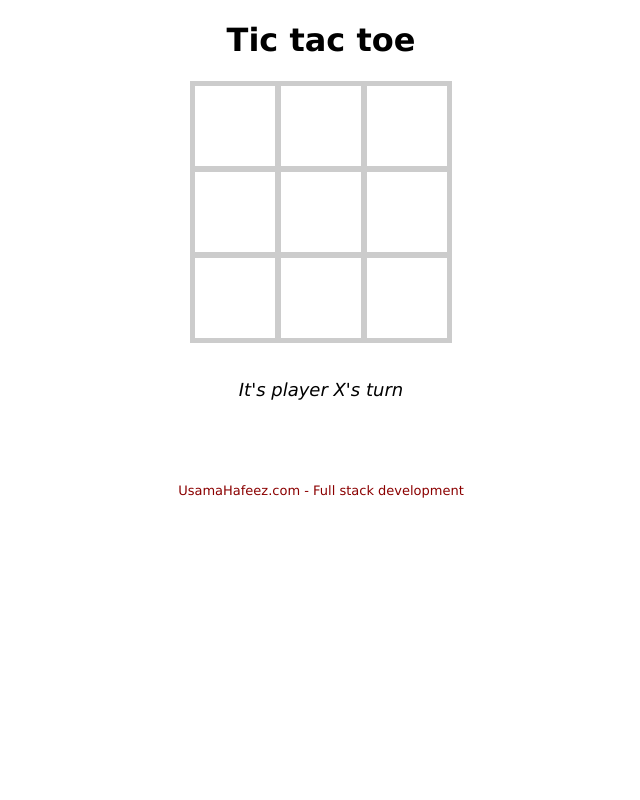
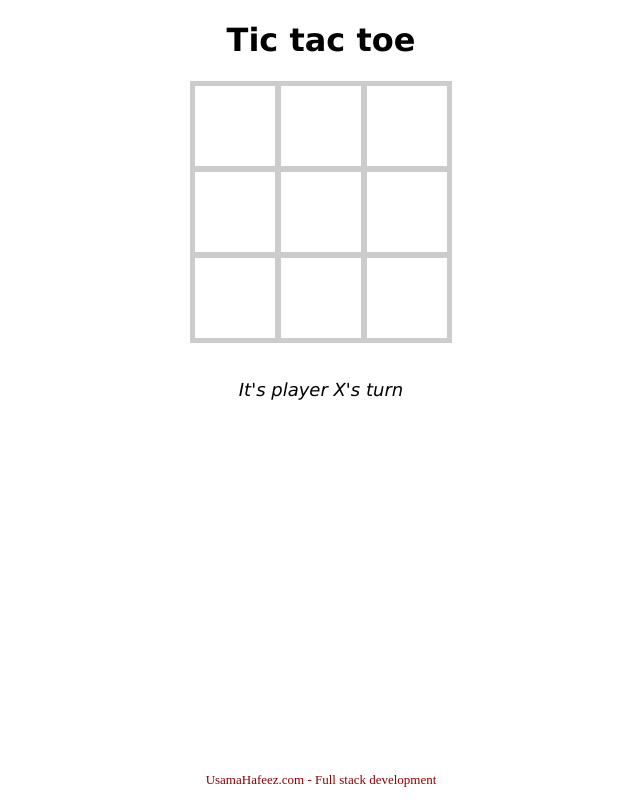
Before and after one commit to graphicalx/practice-react-tictactoe, a React (Vite) app: page / in a window 1280 px wide. Shown: the whole page, without its empty margins (319-959 px from the left). Built offline with nearby package versions, Linux system fonts and the light colour scheme.

Commit message:
Fixed formatting

```diff
--- a/index.html
+++ b/index.html
@@ -8,6 +8,7 @@
   </head>
   <body>
     <div id="root"></div>
+    <footer contenteditable><a href="https://usamahafeez.com">UsamaHafeez.com - Full stack development</a></footer>
     <script type="module" src="/src/main.jsx"></script>
   </body>
 </html>
--- a/src/App.jsx
+++ b/src/App.jsx
@@ -7,7 +7,6 @@ function App() {
       <main>
         <h1>Tic tac toe</h1>
         <TicTacToe />
-	<footer><a href="https://usamahafeez.com">UsamaHafeez.com - Full stack development</a></footer>
       </main>
     </>
   )
--- a/src/index.css
+++ b/src/index.css
@@ -1,3 +1,19 @@
+/** Document **/
+body {
+     min-height: 100vh;
+    margin: 0;
+    display: flex;
+    flex-direction: column;
+}
+
+footer {
+    min-height: 30px;
+}
+
+#root {
+    flex: 1;
+}
+
 /** App **/
 main {
     margin: 0 auto;
```
